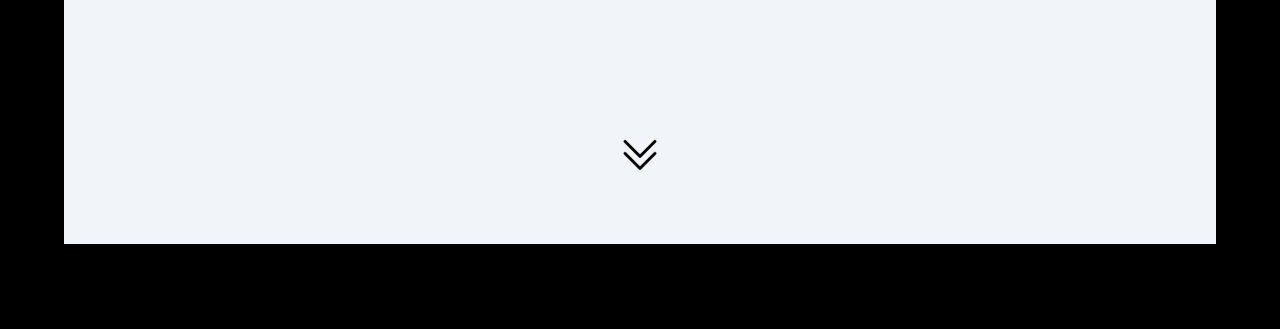
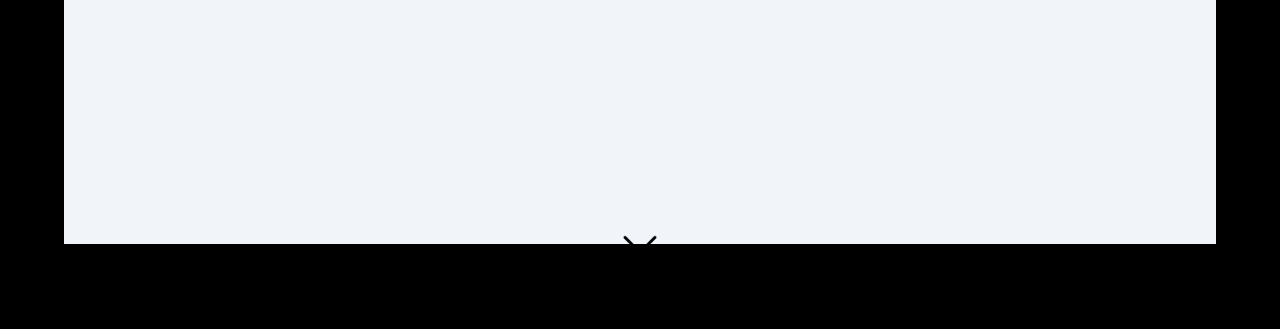
Before and after one commit to mdubelbeis/portfolio-v2, a React (Vite) app: page / in a window 1280 px wide. Shown: the part 1420-1749 px from the top of the page. Built offline with nearby package versions, Linux system fonts and the light colour scheme.

Commit message:
changed positioning ArrowDown for large display

```diff
--- a/src/components/About.tsx
+++ b/src/components/About.tsx
@@ -14,7 +14,7 @@ const About: React.FC = () => {
           belt, I am diving deeper into the tools of the trade, allowing me to be an asset to your company.
         </p>
       </div>
-      <div className="relative top-32">
+      <div className="relative top-32 lg:top-56">
         <ArrowDown elementTarget="#skills" />
       </div>
     </section>
```
